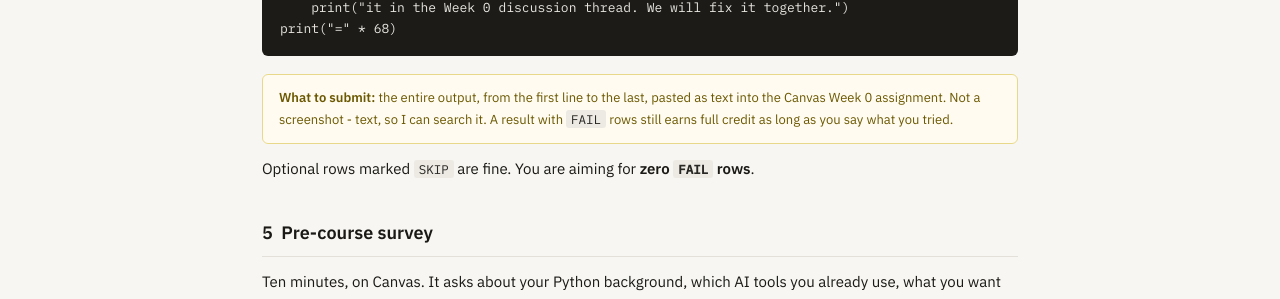
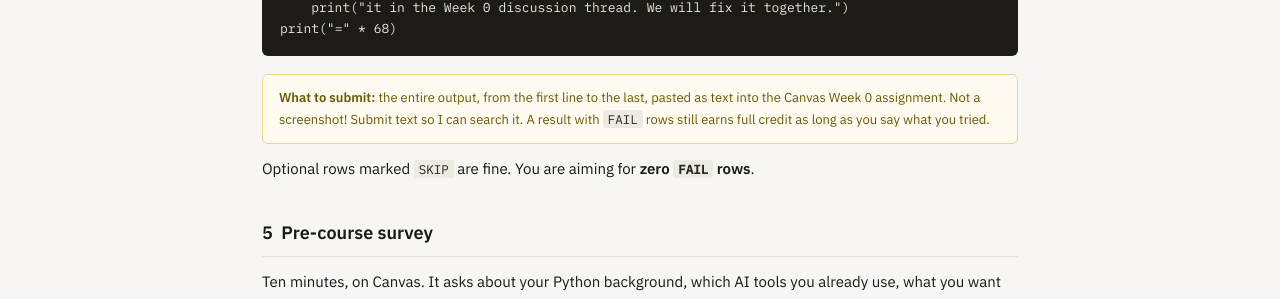
Before and after one commit to steflangehennig/info4340, a Jekyll site: the page built from schedule/week-0.md, in a window 1280 px wide and 900 px high, scrolled down 3633 px. Shown: the part 171-470 px from the top of the window. Built offline with Jekyll 4.4.1, drawn with Linux system fonts in a browser that asks for light colours; some of the changed text lies outside the part shown.

Commit message:
fix typo in wk 0

````diff
--- a/schedule/week-0.md
+++ b/schedule/week-0.md
@@ -161,7 +161,7 @@ print("=" * 68)
 ```
 
 <div class="note" markdown="0">
-  <strong>What to submit:</strong> the entire output, from the first line to the last, pasted as text into the Canvas Week 0 assignment. Not a screenshot - text, so I can search it. A result with <code>FAIL</code> rows still earns full credit as long as you say what you tried.
+  <strong>What to submit:</strong> the entire output, from the first line to the last, pasted as text into the Canvas Week 0 assignment. Not a screenshot! Submit text so I can search it. A result with <code>FAIL</code> rows still earns full credit as long as you say what you tried.
 </div>
 
 Optional rows marked `SKIP` are fine. You are aiming for **zero `FAIL` rows**.
````
Also changed, not shown: other parts of schedule/week-0.md (+1 -1 lines).
